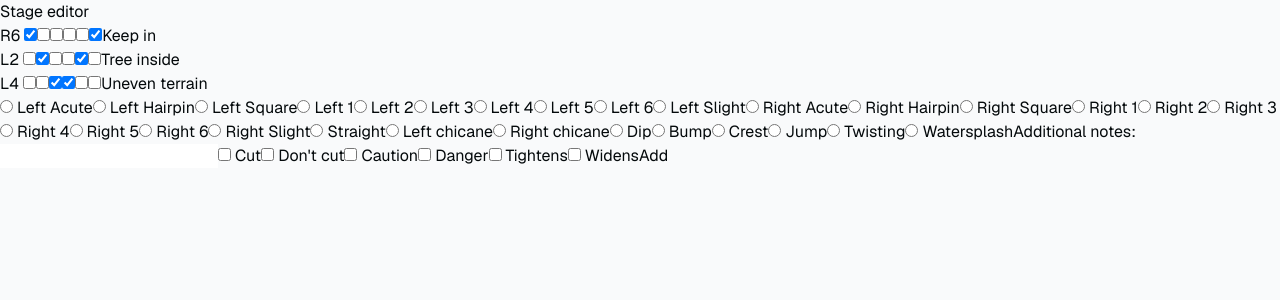
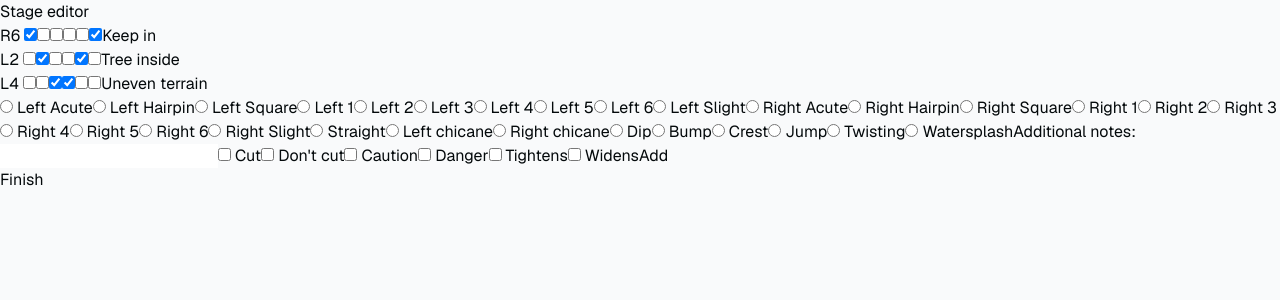
Before and after one commit to rakenduste-programmeerimine-2023/pacenote-master, a Next.js app: page /stage-editor in a window 1280 px wide. Shown: the top 300 px of the page. Built offline with nearby package versions, Linux system fonts and the light colour scheme.

Commit message:
feat: add Submit/Finish to stage-editor

```diff
--- a/app/stage-editor/page.tsx
+++ b/app/stage-editor/page.tsx
@@ -81,6 +81,7 @@ const StageEditor: React.FC<StageEditorProps> = props => {
             <h1>Stage editor</h1>
             <PacenoteList pacenotes={pacenotes} setPacenotes={setPacenotes} />
             <NewPacenoteForm  onSubmit={handleFormSubmit} />
+            <button type="submit">Finish</button>
         </div>
     )
 }
```
